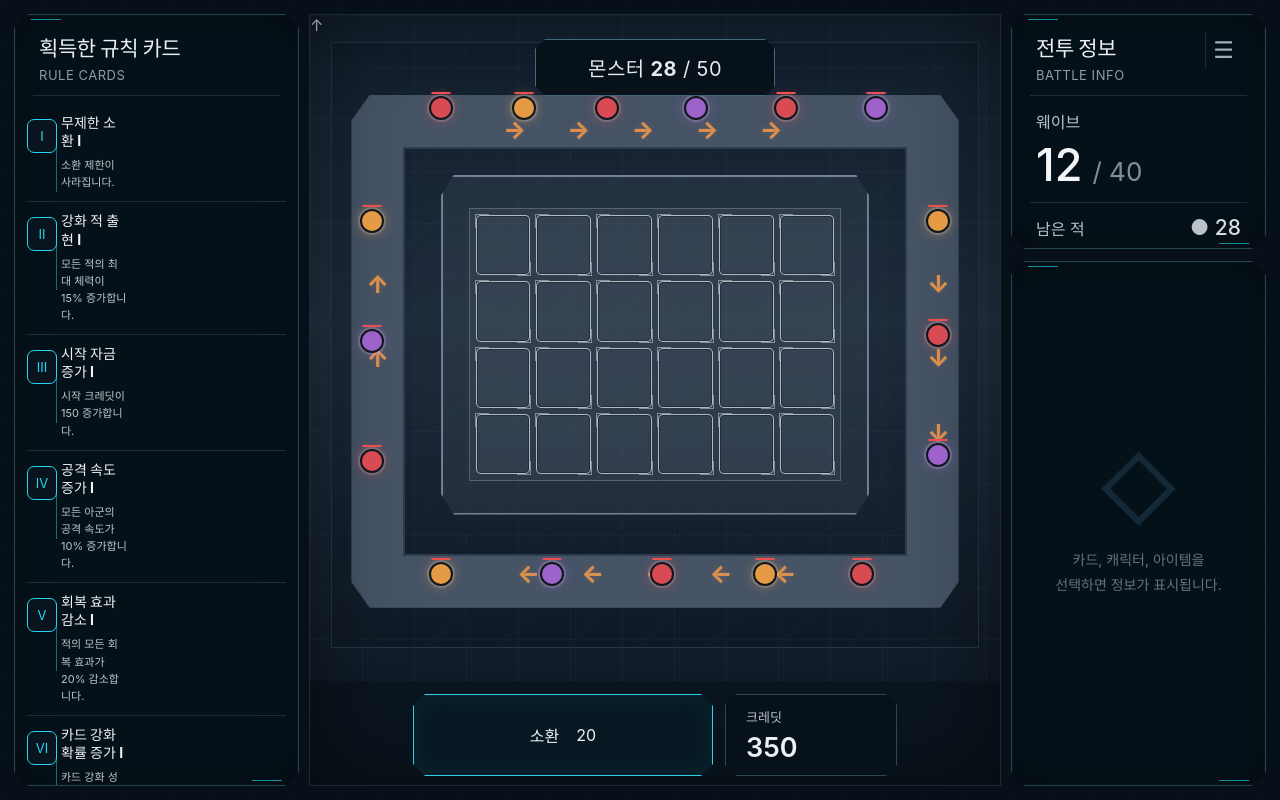
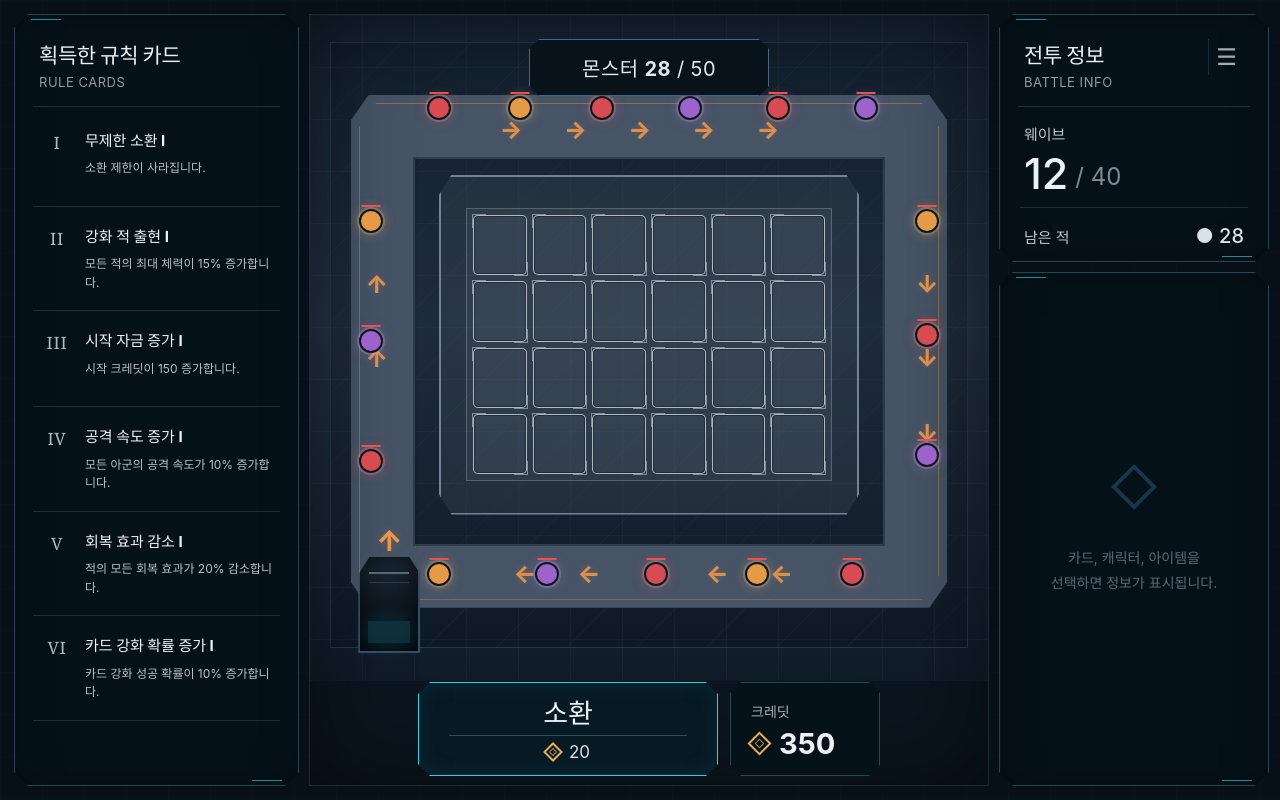
Before and after one commit to cistus75/DefencER, a React (Vite) app: page / in a window 1280 px wide. Built offline with nearby package versions, Linux system fonts and the light colour scheme.

Commit message:
style: simplify cards, add spawn entrance, unify credit token

```diff
--- a/src/styles.css
+++ b/src/styles.css
@@ -14,13 +14,10 @@
   --muted: #919aa5;
   --dim: #586573;
   --cyan: #23d7ee;
-  --cyan-soft: #74dded;
   --orange: #e9954d;
   --gold: #e6ae56;
   --red: #f14f53;
   --purple: #b66ee8;
-  --blue: #58a9df;
-  --green: #66c96d;
 }
 
 * { box-sizing: border-box; }
@@ -48,12 +45,9 @@ button { font: inherit; }
   position: relative;
   border: 1px solid #274352;
   background: rgba(6, 17, 26, .96);
-  box-shadow:
-    inset 0 0 0 1px rgba(132, 207, 222, .025),
-    inset 0 0 36px rgba(0, 0, 0, .34);
+  box-shadow: inset 0 0 0 1px rgba(132, 207, 222, .025), inset 0 0 36px rgba(0, 0, 0, .34);
   clip-path: polygon(14px 0, calc(100% - 14px) 0, 100% 14px, 100% calc(100% - 14px), calc(100% - 14px) 100%, 14px 100%, 0 calc(100% - 14px), 0 14px);
 }
-
 .side-panel::before,
 .side-panel::after {
   content: "";
@@ -75,22 +69,9 @@ button { font: inherit; }
   flex-direction: column;
   gap: 5px;
 }
-.panel-header strong {
-  color: var(--text);
-  font-size: 21px;
-  font-weight: 650;
-  letter-spacing: -.02em;
-}
-.panel-header span {
-  color: var(--muted);
-  font-size: 13px;
-  letter-spacing: .04em;
-}
-.panel-header--row {
-  flex-direction: row;
-  align-items: flex-start;
-  justify-content: space-between;
-}
+.panel-header strong { color: var(--text); font-size: 21px; font-weight: 650; letter-spacing: -.02em; }
+.panel-header span { color: var(--muted); font-size: 13px; letter-spacing: .04em; }
+.panel-header--row { flex-direction: row; align-items: flex-start; justify-content: space-between; }
 .panel-header--row > div { display: flex; flex-direction: column; gap: 5px; }
 .menu-button {
   width: 36px;
@@ -104,84 +85,43 @@ button { font: inherit; }
   cursor: pointer;
 }
 
-.rule-history {
-  display: flex;
-  flex-direction: column;
-}
+.rule-history { display: flex; flex-direction: column; }
 .rule-list {
   min-height: 0;
   overflow-y: auto;
-  padding: 8px 12px 18px;
+  padding: 4px 18px 18px;
   scrollbar-color: #6e8b9d transparent;
   scrollbar-width: thin;
 }
 .rule-card {
-  --rule-color: var(--cyan);
-  min-height: 116px;
+  min-height: 96px;
   display: grid;
-  grid-template-columns: 29px 80px 1fr;
-  align-items: center;
-  gap: 10px;
-  position: relative;
-  padding: 10px 9px 10px 0;
+  grid-template-columns: 42px 1fr;
+  gap: 14px;
+  align-items: start;
+  padding: 20px 6px 18px;
   border-bottom: 1px solid var(--line-soft);
 }
-.rule-card--purple { --rule-color: var(--purple); }
-.rule-card--red { --rule-color: var(--red); }
-.rule-card--gold { --rule-color: var(--gold); }
-.rule-card--blue { --rule-color: var(--blue); }
-.rule-card--green { --rule-color: var(--green); }
-
 .rule-card__roman {
-  align-self: start;
-  width: 30px;
-  height: 34px;
-  margin-top: 5px;
-  display: grid;
-  place-items: center;
-  border: 1px solid var(--rule-color);
-  border-radius: 7px;
-  background: #09141e;
-  color: var(--rule-color);
-  font-size: 13px;
+  color: #aeb9c4;
+  font-family: Georgia, "Times New Roman", serif;
+  font-size: 17px;
+  line-height: 1.25;
+  letter-spacing: .04em;
+  text-align: center;
+  padding-top: 1px;
 }
-.rule-card__roman::after {
-  content: "";
-  position: absolute;
-  left: 29px;
-  top: 20px;
-  width: 1px;
-  height: 68px;
-  background: var(--rule-color);
-  opacity: .48;
-}
-.rule-card__icon {
-  width: 80px;
-  height: 80px;
-  display: grid;
-  place-items: center;
-  border: 1px solid var(--rule-color);
-  background: #101621;
-  color: var(--rule-color);
-  font-size: 36px;
-  line-height: 1;
-  box-shadow: inset 0 0 24px color-mix(in srgb, var(--rule-color) 12%, transparent);
-  clip-path: polygon(8px 0, calc(100% - 8px) 0, 100% 8px, 100% calc(100% - 8px), calc(100% - 8px) 100%, 8px 100%, 0 calc(100% - 8px), 0 8px);
-}
-.rule-card__copy {
-  min-width: 0;
-  align-self: center;
-}
+.rule-card__copy { min-width: 0; }
 .rule-card__copy strong {
   display: block;
-  color: #f2f3f5;
+  color: #f2f4f6;
   font-size: 16px;
   font-weight: 650;
-  line-height: 1.3;
+  line-height: 1.35;
 }
 .rule-card__copy p {
-  margin: 7px 0 0;
-  color: #c0c6cd;
+  margin: 8px 0 0;
+  color: #b8c0c8;
   font-size: 13px;
   line-height: 1.55;
 }
@@ -208,7 +148,7 @@ button { font: inherit; }
   top: 24px;
   left: 50%;
   transform: translateX(-50%);
-  z-index: 5;
+  z-index: 8;
   min-width: 240px;
   padding: 13px 30px;
   text-align: center;
@@ -237,23 +177,16 @@ button { font: inherit; }
   position: absolute;
   inset: 4% 3% 5%;
   border: 1px solid #243948;
-  background:
-    linear-gradient(135deg, transparent 49.5%, rgba(88, 114, 134, .08) 50%, transparent 50.5%) 0 0 / 70px 70px,
-    rgba(5, 12, 18, .16);
+  background: linear-gradient(135deg, transparent 49.5%, rgba(88, 114, 134, .08) 50%, transparent 50.5%) 0 0 / 70px 70px, rgba(5, 12, 18, .16);
 }
 
-.track {
-  position: absolute;
-  pointer-events: none;
-}
+.track { position: absolute; pointer-events: none; }
 .track--outer {
   inset: 12% 6% 11%;
   border: 62px solid #465466;
   background: transparent;
   clip-path: polygon(3% 0, 97% 0, 100% 5%, 100% 95%, 97% 100%, 3% 100%, 0 95%, 0 5%);
-  box-shadow:
-    0 0 0 2px #192b38,
-    inset 0 0 0 2px #2d3d4e;
+  box-shadow: 0 0 0 2px #192b38, inset 0 0 0 2px #2d3d4e;
 }
 .track--outer::before {
   content: "";
@@ -268,6 +201,58 @@ button { font: inherit; }
   background: rgba(77, 90, 107, .22);
   clip-path: polygon(3% 0, 97% 0, 100% 6%, 100% 94%, 97% 100%, 3% 100%, 0 94%, 0 6%);
   box-shadow: 0 0 0 8px rgba(20, 29, 40, .42);
+}
+
+.spawn-gate {
+  position: absolute;
+  z-index: 6;
+  left: 6.25%;
+  bottom: 4.2%;
+  width: 86px;
+  height: 128px;
+  transform: translateX(-6px);
+  pointer-events: none;
+}
+.spawn-gate__tunnel {
+  position: absolute;
+  left: 12px;
+  bottom: 0;
+  width: 62px;
+  height: 96px;
+  background: linear-gradient(180deg, #1c2b39 0%, #0a1119 70%);
+  border: 2px solid #344c5f;
+  border-top: 0;
+  clip-path: polygon(0 18%, 18% 0, 82% 0, 100% 18%, 100% 100%, 0 100%);
+  box-shadow: inset 0 0 24px rgba(0, 0, 0, .8), 0 0 0 1px rgba(118, 153, 177, .08);
+}
+.spawn-gate__tunnel::before {
+  content: "";
+  position: absolute;
+  left: 9px;
+  right: 9px;
+  top: 15px;
+  height: 8px;
+  border-top: 2px solid #52687b;
+  border-bottom: 1px solid #263b4b;
+}
+.spawn-gate__glow {
+  position: absolute;
+  left: 22px;
+  bottom: 10px;
+  width: 42px;
+  height: 22px;
+  background: rgba(35, 215, 238, .16);
+  box-shadow: 0 0 22px rgba(35, 215, 238, .18);
+}
+.spawn-gate > span {
+  position: absolute;
+  left: 50%;
+  top: -1px;
+  transform: translateX(-50%);
+  color: var(--orange);
+  font-size: 28px;
+  font-weight: 800;
+  text-shadow: 0 0 10px rgba(233, 149, 77, .25);
 }
 
 .placement-board {
@@ -300,16 +285,8 @@ button { font: inherit; }
   border-color: rgba(235, 241, 246, .45);
   border-style: solid;
 }
-.placement-slot::before {
-  top: -2px;
-  left: -2px;
-  border-width: 1px 0 0 1px;
-}
-.placement-slot::after {
-  right: -2px;
-  bottom: -2px;
-  border-width: 0 1px 1px 0;
-}
+.placement-slot::before { top: -2px; left: -2px; border-width: 1px 0 0 1px; }
+.placement-slot::after { right: -2px; bottom: -2px; border-width: 0 1px 1px 0; }
 
 .track-arrows {
   position: absolute;
@@ -324,18 +301,8 @@ button { font: inherit; }
 }
 .track-arrows--top { top: 15%; left: 28%; }
 .track-arrows--bottom { bottom: 14%; left: 30%; }
-.track-arrows--left {
-  top: 35%;
-  left: 8.2%;
-  letter-spacing: 0;
-  line-height: 3.1;
-}
-.track-arrows--right {
-  top: 35%;
-  right: 7.3%;
-  letter-spacing: 0;
-  line-height: 3.1;
-}
+.track-arrows--left { top: 35%; left: 8.2%; letter-spacing: 0; line-height: 3.1; }
+.track-arrows--right { top: 35%; right: 7.3%; letter-spacing: 0; line-height: 3.1; }
 
 .enemy-dot {
   --enemy-color: var(--red);
@@ -347,9 +314,7 @@ button { font: inherit; }
   border-radius: 50%;
   border: 2px solid #10161d;
   background: var(--enemy-color);
-  box-shadow:
-    0 0 0 2px rgba(255, 255, 255, .15),
-    0 0 12px color-mix(in srgb, var(--enemy-color) 55%, transparent);
+  box-shadow: 0 0 0 2px rgba(255, 255, 255, .15), 0 0 12px color-mix(in srgb, var(--enemy-color) 55%, transparent);
 }
 .enemy-dot span {
   position: absolute;
@@ -366,7 +331,7 @@ button { font: inherit; }
 
 .bottom-actions {
   position: absolute;
-  z-index: 6;
+  z-index: 9;
   left: 50%;
   bottom: 9px;
   transform: translateX(-50%);
@@ -377,160 +342,113 @@ button { font: inherit; }
 }
 .summon-button {
   width: 340px;
-  padding: 0 28px;
+  padding: 12px 30px 10px;
   display: flex;
+  flex-direction: column;
   align-items: center;
   justify-content: center;
-  gap: 17px;
   border: 1px solid #31cfe4;
   background: rgba(8, 25, 36, .96);
   color: var(--text);
   cursor: pointer;
   clip-path: polygon(12px 0, calc(100% - 12px) 0, 100% 12px, 100% calc(100% - 12px), calc(100% - 12px) 100%, 12px 100%, 0 calc(100% - 12px), 0 12px);
-  box-shadow:
-    inset 0 0 24px rgba(35, 215, 238, .08),
-    0 0 0 2px rgba(13, 78, 94, .35);
+  box-shadow: inset 0 0 24px rgba(35, 215, 238, .08), 0 0 0 2px rgba(13, 78, 94, .35);
 }
 .summon-button:hover { background: rgba(11, 35, 49, .98); }
-.summon-plus {
-  color: #bfe8f0;
-  font-size: 38px;
-  font-weight: 300;
+.summon-button > strong {
+  width: 100%;
+  padding-bottom: 8px;
+  border-bottom: 1px solid #294b5c;
+  text-align: center;
+  color: #edf4f7;
+  font-size: 27px;
+  font-weight: 650;
   line-height: 1;
 }
-.summon-copy {
-  min-width: 140px;
-  display: grid;
-  grid-template-columns: 1fr;
-  text-align: left;
+.summon-cost {
+  display: inline-flex;
+  align-items: center;
+  gap: 9px;
+  margin-top: 8px;
+  color: #dce3e8;
+  font-size: 17px;
+  line-height: 1;
 }
-.summon-copy strong {
-  padding-bottom: 9px;
-  font-size: 29px;
-  font-weight: 560;
-  border-bottom: 1px solid #28414f;
+
+.credit-token {
+  position: relative;
+  display: inline-block;
+  width: 17px;
+  height: 17px;
+  flex: 0 0 17px;
+  border: 2px solid var(--gold);
+  transform: rotate(45deg);
 }
-.summon-copy span {
-  padding-top: 8px;
-  color: #e1e5e8;
-  font-size: 17px;
-  text-align: center;
+.credit-token i {
+  position: absolute;
+  inset: 3px;
+  border: 1px solid rgba(230, 174, 86, .72);
 }
-.summon-copy b { color: var(--gold); }
+.summon-cost .credit-token { width: 14px; height: 14px; flex-basis: 14px; border-width: 2px; }
+.summon-cost .credit-token i { inset: 2px; }
 
 .credit-box {
-  width: 172px;
-  padding: 16px 20px;
+  width: 165px;
+  padding: 18px 20px;
   display: flex;
   flex-direction: column;
   justify-content: center;
-  border: 1px solid #2e4756;
-  background: rgba(7, 18, 27, .97);
+  border: 1px solid #294653;
+  background: rgba(7, 18, 27, .96);
   clip-path: polygon(11px 0, calc(100% - 11px) 0, 100% 11px, 100% calc(100% - 11px), calc(100% - 11px) 100%, 11px 100%, 0 calc(100% - 11px), 0 11px);
 }
-.credit-box > span {
-  color: #b9c0c8;
-  font-size: 13px;
-}
-.credit-box strong {
-  margin-top: 5px;
-  color: var(--text);
-  font-size: 27px;
-  font-weight: 560;
-}
-.credit-box b {
-  color: var(--gold);
-  font-size: 20px;
+.credit-box > span { color: #a8b1ba; font-size: 14px; }
+.credit-box > strong {
+  margin-top: 8px;
+  display: flex;
+  align-items: center;
+  gap: 11px;
+  color: #edf1f5;
+  font-size: 29px;
+  font-weight: 650;
+  line-height: 1;
 }
 
 .right-column {
+  min-width: 0;
   min-height: 0;
   display: grid;
-  grid-template-rows: 276px minmax(0, 1fr);
-  gap: 12px;
-}
-.battle-info { min-height: 0; }
-.info-block {
-  margin: 0 18px;
-  padding: 20px 6px 15px;
-  border-bottom: 1px solid var(--line-soft);
-}
-.info-block > span,
-.info-row > span {
-  color: #b8c0c8;
-  font-size: 16px;
-}
-.wave-number {
-  margin-top: 4px;
-  display: flex;
-  align-items: baseline;
+  grid-template-rows: 248px 1fr;
   gap: 10px;
 }
-.wave-number strong {
-  color: #f4f5f7;
-  font-size: 45px;
-  font-weight: 520;
-}
-.wave-number em {
-  color: #838d99;
-  font-size: 26px;
-  font-style: normal;
-}
-.info-row {
-  margin: 0 18px;
-  padding: 18px 6px;
-  display: flex;
-  justify-content: space-between;
-  align-items: center;
-}
-.info-row strong {
-  color: #d9dde1;
-  font-size: 21px;
-  font-weight: 520;
-}
-.info-row strong::first-letter { color: #bbc2c9; }
+.battle-info { padding-bottom: 16px; }
+.info-block { margin: 0 20px; padding: 16px 4px 12px; border-bottom: 1px solid var(--line-soft); }
+.info-block > span,
+.info-row > span { color: #bec5cc; font-size: 15px; }
+.wave-number { margin-top: 8px; display: flex; align-items: flex-end; gap: 7px; }
+.wave-number strong { font-size: 43px; font-weight: 500; line-height: 1; }
+.wave-number em { padding-bottom: 4px; color: #7f8995; font-size: 24px; font-style: normal; }
+.info-row { margin: 0 20px; padding: 16px 4px 0; display: flex; align-items: center; justify-content: space-between; }
+.info-row strong { color: #dbe1e6; font-size: 20px; font-weight: 500; }
 
 .detail-panel { min-height: 0; }
 .detail-empty {
-  width: 100%;
   height: 100%;
   display: flex;
   flex-direction: column;
   align-items: center;
   justify-content: center;
+  color: #4e6170;
   text-align: center;
-  color: var(--dim);
 }
-.detail-mark {
-  margin-bottom: 20px;
-  color: #142937;
-  font-size: 78px;
-  line-height: 1;
+.detail-mark { color: #15384a; font-size: 48px; line-height: 1; }
+.detail-empty p { margin: 34px 0 0; color: #5c6874; font-size: 14px; line-height: 1.8; }
+
+@media (max-width: 1450px) {
+  .game-shell { grid-template-columns: 285px minmax(680px, 1fr) 270px; }
+  .rule-card { grid-template-columns: 36px 1fr; gap: 10px; }
+  .rule-card__copy strong { font-size: 15px; }
+  .rule-card__copy p { font-size: 12px; }
+  .summon-button { width: 300px; }
+  .credit-box { width: 150px; }
 }
-.detail-empty p {
-  margin: 0;
-  color: #65717d;
-  font-size: 14px;
-  line-height: 1.75;
-}
-
-@media (max-width: 1500px) {
-  .game-shell { grid-template-columns: 285px minmax(650px, 1fr) 255px; }
-  .rule-card { grid-template-columns: 26px 66px 1fr; gap: 8px; }
-  .rule-card__icon { width: 66px; height: 66px; font-size: 28px; }
-  .rule-card__copy strong { font-size: 14px; }
-  .rule-card__copy p { font-size: 11px; }
-  .track--outer { border-width: 52px; }
-  .summon-button { width: 300px; }
-}
-
-@media (max-height: 820px) {
-  .panel-header { padding-top: 17px; padding-bottom: 12px; }
-  .rule-card { min-height: 96px; }
-  .rule-card__icon { width: 64px; height: 64px; }
-  .bottom-actions { height: 82px; }
-  .battlefield { inset-bottom: 92px; }
-  .right-column { grid-template-rows: 235px minmax(0, 1fr); }
-  .info-block { padding-top: 13px; padding-bottom: 10px; }
-  .info-row { padding-top: 12px; padding-bottom: 12px; }
-}
```
